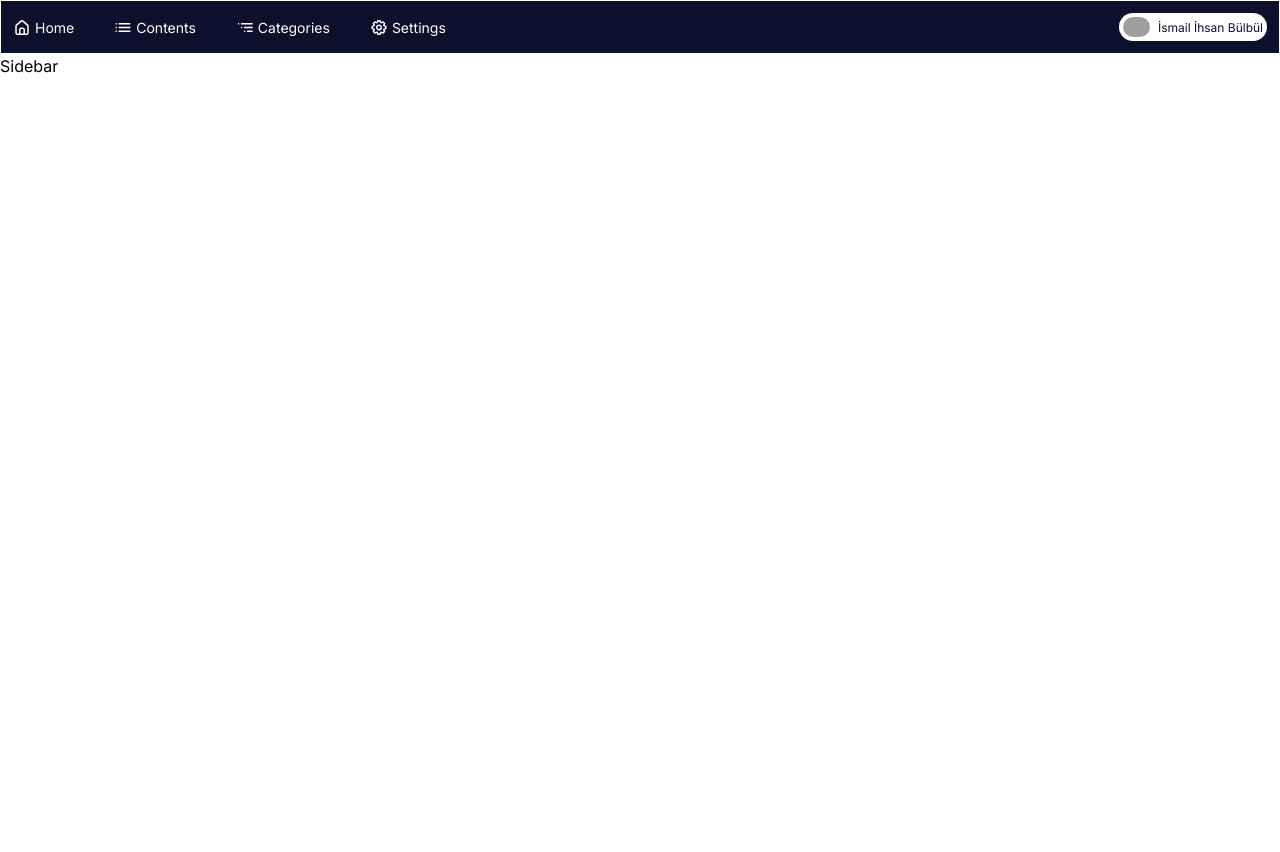
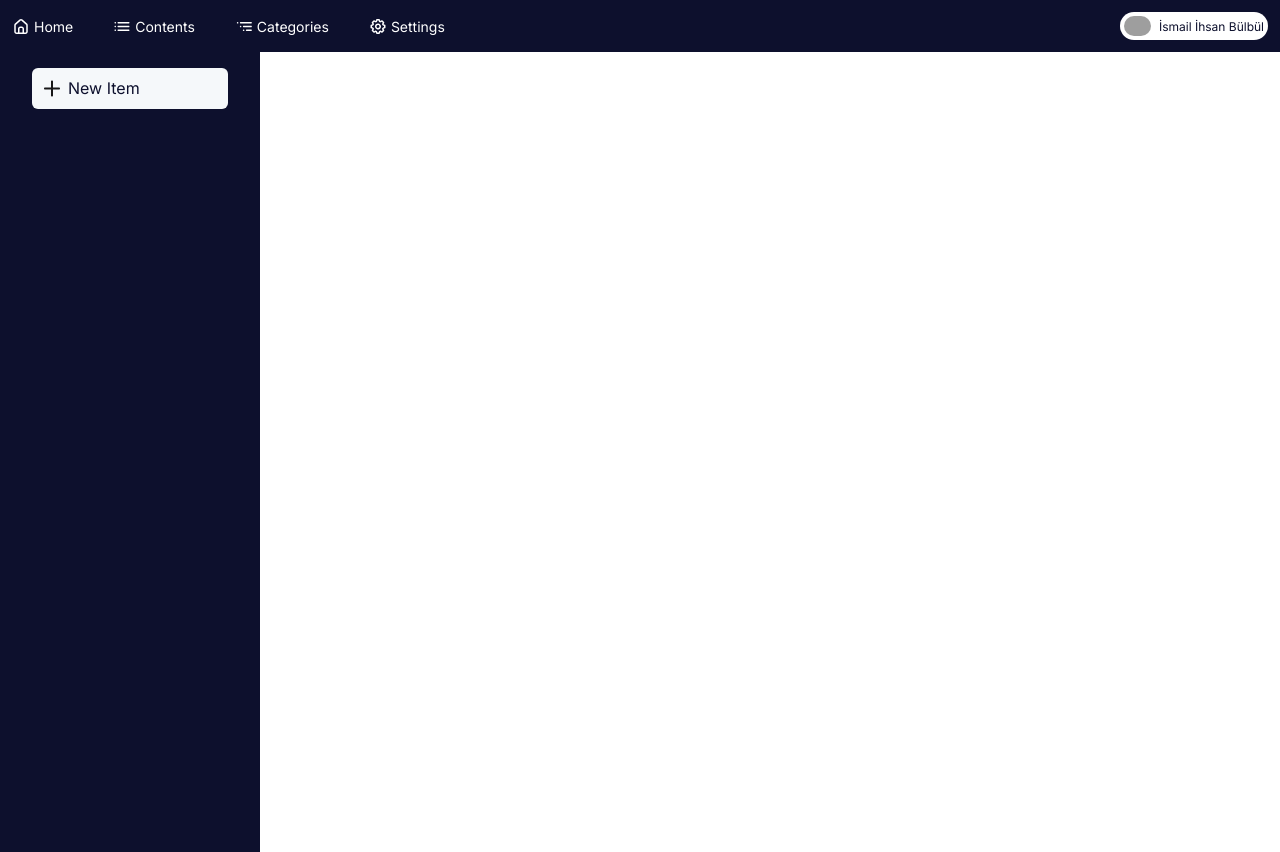
Before and after one commit to anirudhsalaria/daily-my-shoppig, a Next.js app: page / in a window 1280 px wide. Before the commit the page ends 800 px from the top, so only its background shows below. Built offline with nearby package versions, Linux system fonts and the light colour scheme; grey boxes are pictures that could not be loaded.

Commit message:
sidebar update

```diff
--- a/src/app/page.js
+++ b/src/app/page.js
@@ -3,7 +3,7 @@ import Image from 'next/image'
 
 export default function Home() {
   return (
-    <div>
+    <div >
       <div><Header /></div>
       <div className='flex'>
         <div><Sidebar/></div>
--- a/src/components/Header.jsx
+++ b/src/components/Header.jsx
@@ -2,7 +2,7 @@ import React from 'react'
 
 const Header = () => {
     return (
-        <div className='border p-3 w-full bg-jacarta-900  text-white flex '>
+        <div className='p-3 w-full bg-jacarta-900  text-white flex '>
             <div className='flex gap-10'>
             <div className='flex gap-1'>
                 <div className='flex'>
--- a/src/components/Sidebar.jsx
+++ b/src/components/Sidebar.jsx
@@ -1,11 +1,23 @@
 import React from 'react'
 
 const Sidebar = () => {
-  return (
-    <div>
-      Sidebar
-    </div>
-  )
+    return (
+        <div className='w-[260px] text-white bg-jacarta-900 h-[100vh]'>
+            <div className='px-8 py-4 text-jacarta-900'>
+                <div className=' bg-light-base p-2 flex gap-1 rounded-md'>
+                    <div className='flex'>
+                        <svg className='m-auto' width="24" height="25" viewBox="0 0 24 25" fill="none" xmlns="http://www.w3.org/2000/svg">
+                            <g id="u:plus">
+                                <path id="Vector" d="M19 11.5H13V5.5C13 5.23478 12.8946 4.98043 12.7071 4.79289C12.5196 4.60536 12.2652 4.5 12 4.5C11.7348 4.5 11.4804 4.60536 11.2929 4.79289C11.1054 4.98043 11 5.23478 11 5.5V11.5H5C4.73478 11.5 4.48043 11.6054 4.29289 11.7929C4.10536 11.9804 4 12.2348 4 12.5C4 12.7652 4.10536 13.0196 4.29289 13.2071C4.48043 13.3946 4.73478 13.5 5 13.5H11V19.5C11 19.7652 11.1054 20.0196 11.2929 20.2071C11.4804 20.3946 11.7348 20.5 12 20.5C12.2652 20.5 12.5196 20.3946 12.7071 20.2071C12.8946 20.0196 13 19.7652 13 19.5V13.5H19C19.2652 13.5 19.5196 13.3946 19.7071 13.2071C19.8946 13.0196 20 12.7652 20 12.5C20 12.2348 19.8946 11.9804 19.7071 11.7929C19.5196 11.6054 19.2652 11.5 19 11.5Z" fill="#171717" />
+                            </g>
+                        </svg>
+
+                    </div>
+                    <div className=''>New Item</div>
+                </div>
+            </div>
+        </div>
+    )
 }
 
 export default Sidebar
```
